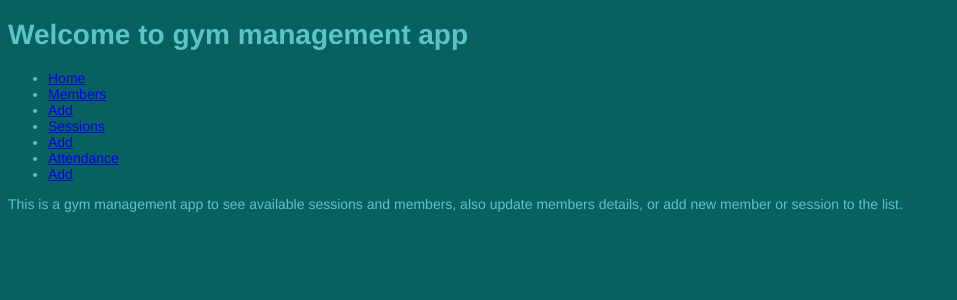
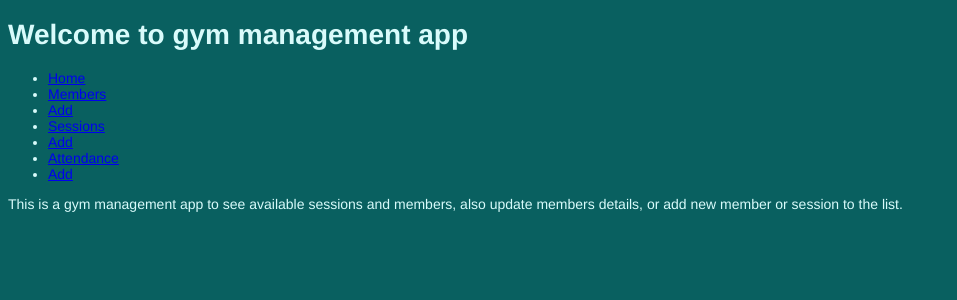
Before and after one commit to GINTARE07/Python-Project-The-Gym, a Flask app: page / in a window 1280 px wide. Shown: the top 300 px of the page, without its empty margins (0-957 px from the left). Run offline with Flask 2, Linux system fonts and the light colour scheme.

Commit message:
mvp back end done

```diff
--- a/static/style.css
+++ b/static/style.css
@@ -1,6 +1,6 @@
 body{
     font-family: "Helvetica", arial, sans-serif;
     font-size: 14px;
-    color: rgb(91, 197, 197);
+    color: rgb(217, 251, 251);
     background-color: rgb(9, 96, 96);
 }
```
